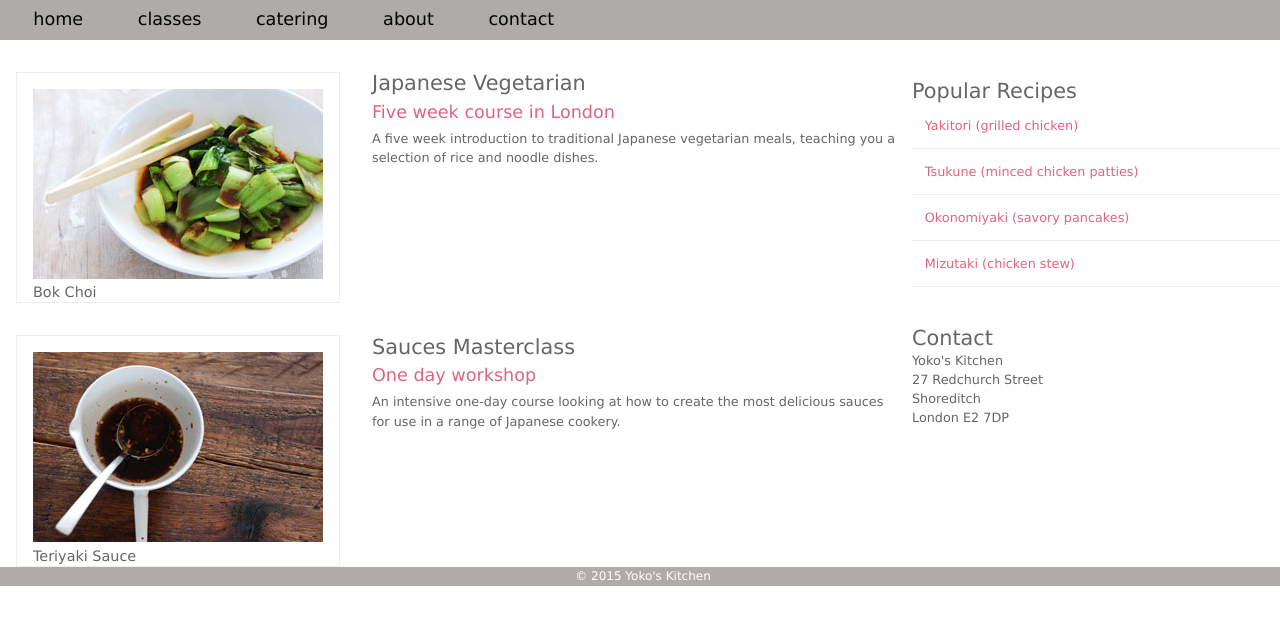
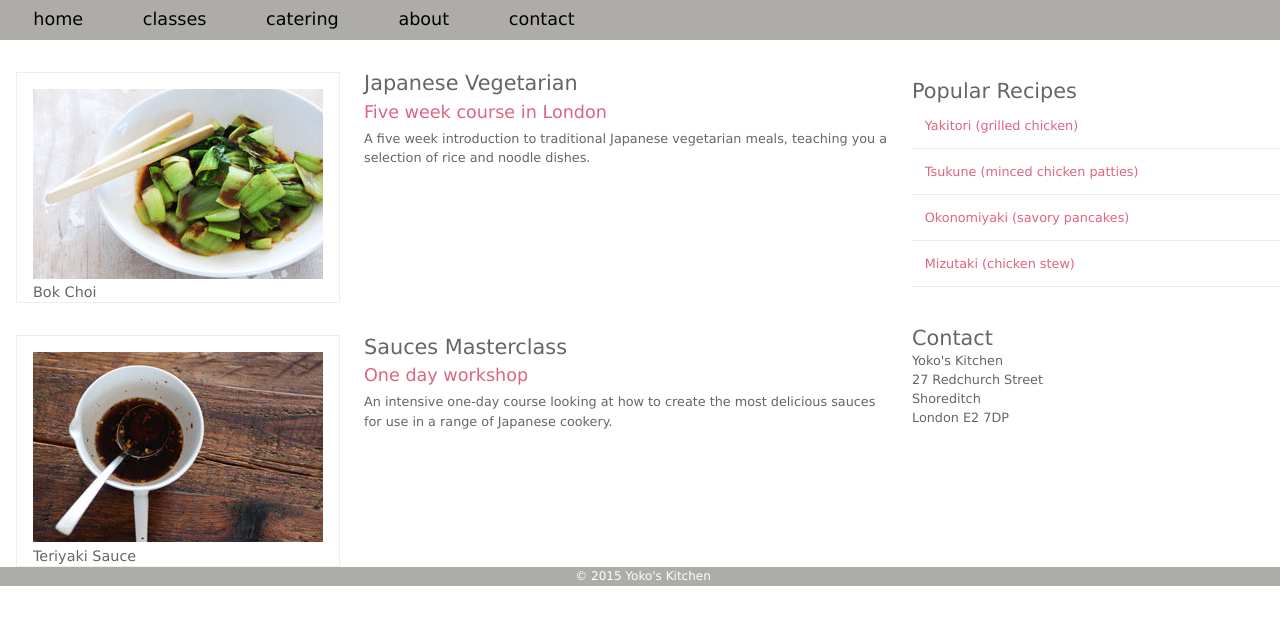
Before and after one commit to WEBAPPLICATIES1/07exLayoutFlex, a plain HTML site: page Yoko/index.html in a window 1280 px wide. Shown: the part 132-756 px from the top of the page. Drawn offline with Linux system fonts and the light colour scheme.

Commit message:
responsive.css vervangen door eindresultaat Yoko 06solResponsive

```diff
--- a/Yoko/css/responsive.css
+++ b/Yoko/css/responsive.css
@@ -41,24 +41,17 @@ header > picture {
 
 /*
 tekst ipv afbeelding voor de laagste resolutie
-font vergroten - breedte
-
-Opdracht 1: gebruik flex in plaats van float om het h1-element en het a-element
-naast elkaar te plaatsen.
+font vergroten - breedte en float want icoon voor uitklapmenu moet ernaast komen
 */
-
-nav {
-    display: flex;
-    flex-wrap: wrap;
-}
 
 h1 {
     color: #de6581;
     padding: 0.5em;
     font-size: 1.5em;
     width: 75%;
-    flex: none;
+    float: left;
 }
+
 
 /*Uitklapmenu - icon */
 
@@ -75,15 +68,8 @@ nav ul {
 
 nav:hover ul {
     display: block;
-    flex: auto;
 }
 
-/* Opdracht 1: eventueel kunnen we er nog voor zorgen
-dat als er gehoverd wordt over het h1-element
-het menu niet verschijnt  */
-/* h1:hover ~ ul {
-    display:none;
-} */
 
 /* opmaak uitklapmenu */
 
@@ -251,14 +237,12 @@ Enkel de eigenschappen aangepast die wijzigen tov de algemen instellingen
     nav {
         margin-top: 2px;
     }
-
-    /* Opdracht 2: gebruik flex i.p.v. inline-block om de navigatielinks naast elkaar te plaatsen */
-    nav ul,
-    nav ul:hover {
-        display: flex;
+    nav ul {
+        display: block;
         padding: .1em;
     }
     nav li {
+        display: inline-block;
         padding-left: .5em;
         margin-right: .5em;
         border-bottom: 0;
@@ -306,20 +290,17 @@ Enkel de eigenschappen aangepast die wijzigen tov de algemen instellingen
     aside {
         width: 30%;
     }
-
-    /* Opdracht 3: gebruik flex om 'figure' en '.description' naast elkaar te plaatsen. */
     figure {
+        float: left;
         max-width: 290px;
         max-height: 220px;
         margin-right: 1.5em;
     }
-
-
     article {
-        display:flex;
+        overflow: auto;
+        width: 100%;
     }
     .description {
         padding-top: 1.5em;
-        flex:1;
     }
 }
```
